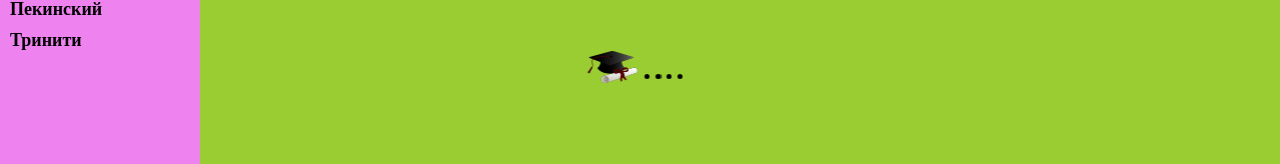
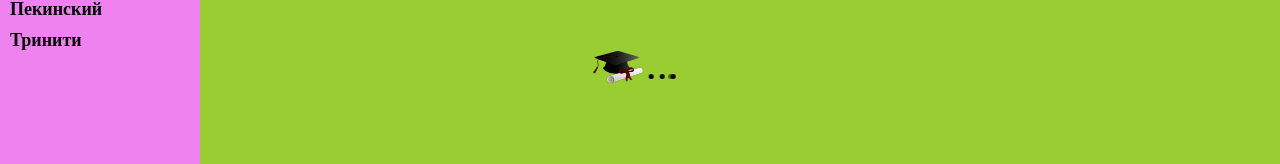
Before and after one commit to pylsar/myVueUniversity, a Vue app: page /top in a window 1280 px wide. Shown: the part 324-488 px from the top of the page. Built offline with nearby package versions, Linux system fonts and the light colour scheme; data requests are answered from the project's data file.

Commit message:
Spinner logic

```diff
--- a/src/components/ExcursionForm.vue
+++ b/src/components/ExcursionForm.vue
@@ -34,7 +34,6 @@
           {{ university.title }}
         </option>
       </select>
-      <!-- <button @click="buyExcursionBtn">Заказать</button> -->
       <Btn v-if="!buyExcursion" :title="'Заказать'" :success="true" @click="buyExcursionBtn"/>
     </form>
 
@@ -63,20 +62,24 @@
         </div>
       </div>
     </div>
+    <Spinner v-if="spinnerIsOn"/>
   </div>
 </template>
 <script>
 import Btn from '../components/Btn.vue';
+import Spinner from './Spinner.vue';
 export default {
   name: "ExcursionForm",
   props: ["universities"],
   components:{
-    Btn
+    Btn,
+    Spinner
   },
   data() {
     return {
       selectedUniversity: "Выберите университет",
       buyExcursion: false,
+      spinnerIsOn: false
     };
   },
   methods: {
@@ -93,7 +96,9 @@ export default {
       this.buyExcursion = false;
     },
     addExcursion(index){
+      setTimeout( () => this.spinnerIsOn = false, 2000 );
       this.universities[index].inCart = true;
+      this.spinnerIsOn = true;
     }
   },
 };
--- a/src/components/Spinner.vue
+++ b/src/components/Spinner.vue
@@ -8,7 +8,6 @@
       />
     </div>
     <div class="spinner__box">
-      <span class="spinner__box--dot"></span>
       <span class="spinner__box--dot"></span>
       <span class="spinner__box--dot"></span>
       <span class="spinner__box--dot"></span>
@@ -48,10 +47,10 @@ export default {
           margin: 3px;
           border-radius: 50%;
           &:not(:last-child){
-            animation: spinnerAnimateLiniar 2s linear infinite;
+            animation: spinnerAnimateLiniar 1.5s linear infinite;
           }
           &:last-child{
-            animation: spinnerAnimateDesipiar 2s ease-in-out infinite;
+            animation: spinnerAnimateDesipiar 1.5s ease-in-out infinite;
           }
         }
       }
@@ -73,7 +72,7 @@ export default {
         opacity: .5;
       }
       90%{
-        transform: translateX(-46px);
+        transform: translateX(-38px);
         opacity: .5
       }
       100% {
```
